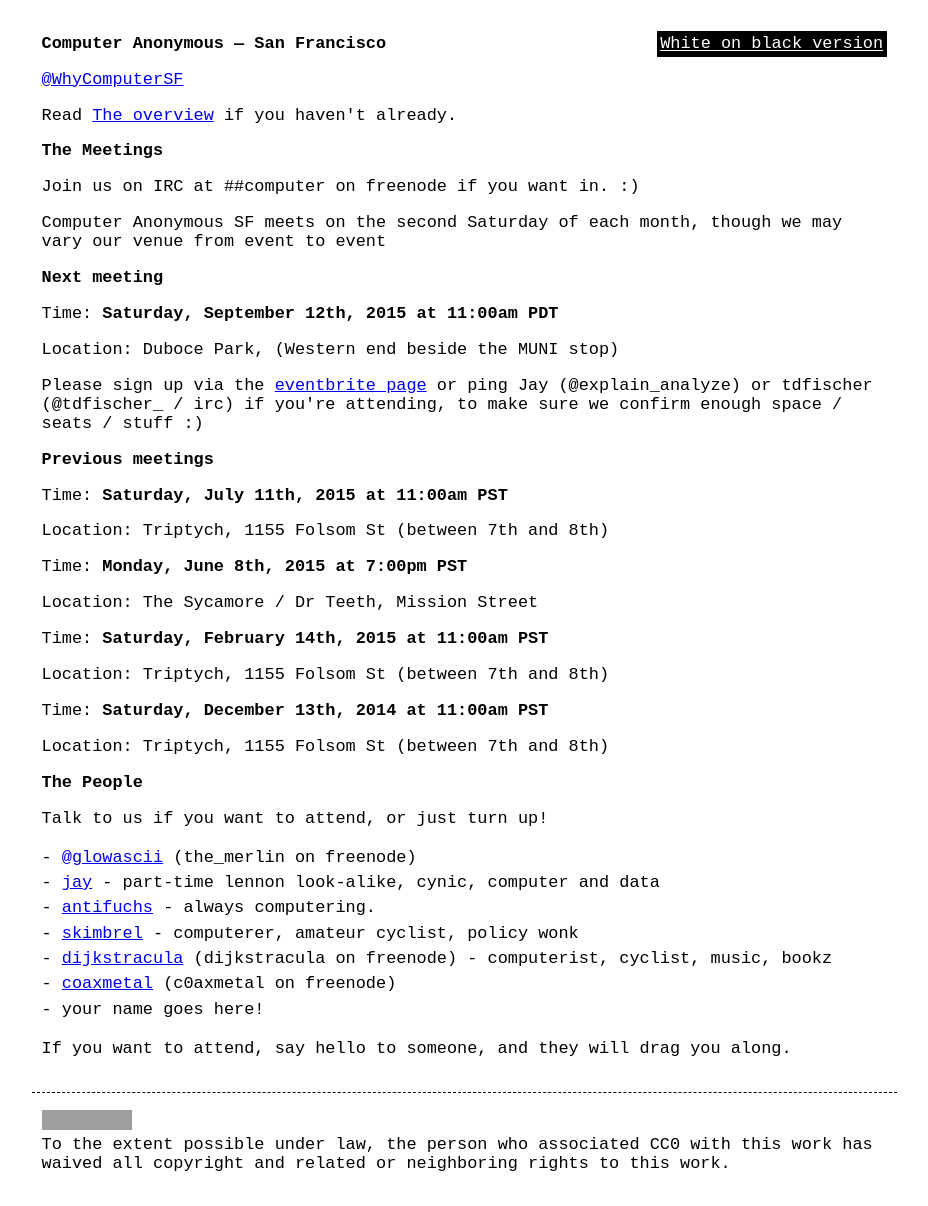
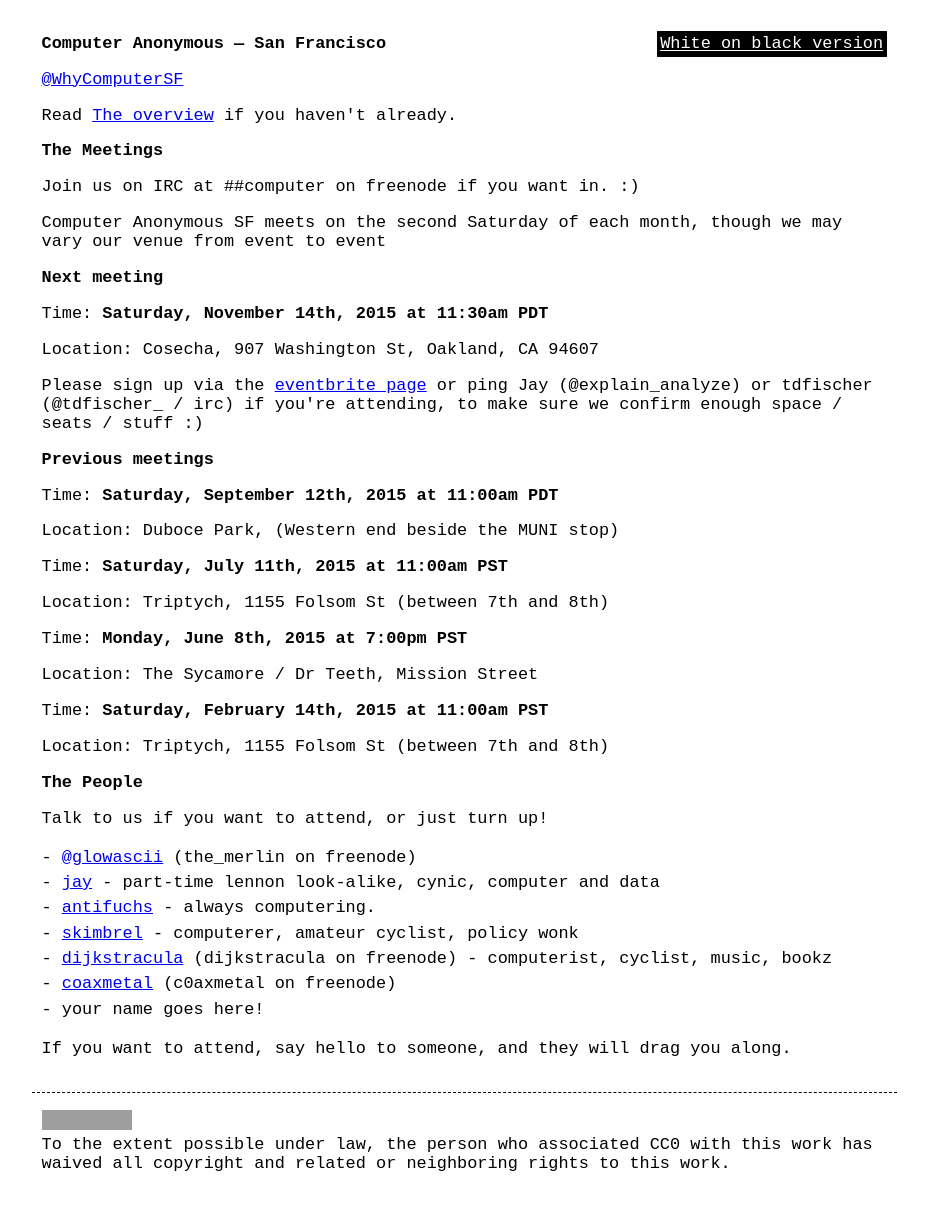
Before and after one commit to computeranonymous/computer, a Jekyll site: the page built from us_sanfrancisco.html, in a window 1280 px wide. Shown: the whole page, without its empty margins (176-1104 px from the left). Built offline with Jekyll 4.4.1, drawn with Linux system fonts in a browser that asks for light colours; grey boxes are pictures that could not be loaded.

Commit message:
[nov-2015] Computer

```diff
--- a/us_sanfrancisco.html
+++ b/us_sanfrancisco.html
@@ -17,12 +17,15 @@ title: Computer Anonymous - San Francisco
 
       <h3>Next meeting</h3>
 
-      <p>Time: <strong>Saturday, September 12th, 2015 at 11:00am PDT</strong></p>
-      <p>Location: Duboce Park, (Western end beside the MUNI stop)</p>
+      <p>Time: <strong>Saturday, November 14th, 2015 at 11:30am PDT</strong></p>
+      <p>Location: Cosecha, 907 Washington St, Oakland, CA 94607</p>
 
       <p>Please sign up via the <a href="https://computeranonymoussf.eventbrite.com">eventbrite page</a> or ping Jay (@explain_analyze) or tdfischer (@tdfischer_ / irc) if you're attending, to make sure we confirm enough space / seats / stuff :)</p>
 
       <h3>Previous meetings</h3>
+
+      <p>Time: <strong>Saturday, September 12th, 2015 at 11:00am PDT</strong></p>
+      <p>Location: Duboce Park, (Western end beside the MUNI stop)</p>
 
       <p>Time: <strong>Saturday, July 11th, 2015 at 11:00am PST</strong></p>
       <p>Location: Triptych, 1155 Folsom St (between 7th and 8th)</p>
@@ -31,9 +34,6 @@ title: Computer Anonymous - San Francisco
       <p>Location: The Sycamore / Dr Teeth, Mission Street</p>
 
       <p>Time: <strong>Saturday, February 14th, 2015 at 11:00am PST</strong></p>
-      <p>Location: Triptych, 1155 Folsom St (between 7th and 8th)</p>
-
-      <p>Time: <strong>Saturday, December 13th, 2014 at 11:00am PST</strong></p>
       <p>Location: Triptych, 1155 Folsom St (between 7th and 8th)</p>
 
       <h3>The People</h3>
```
